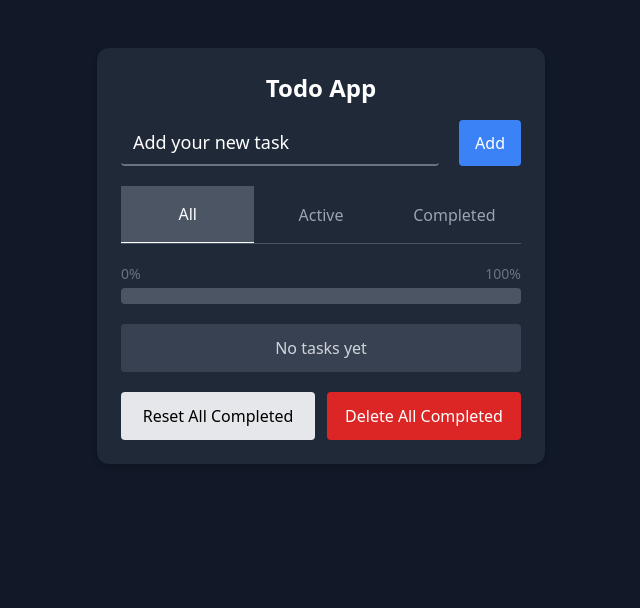
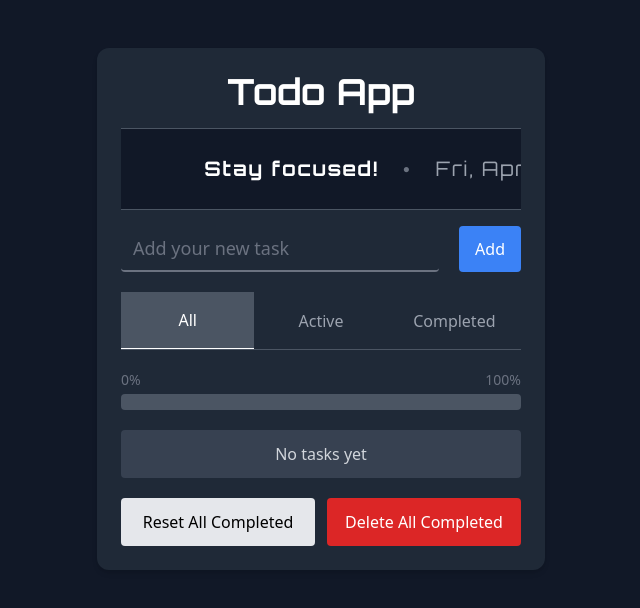
Before and after one commit to minturion1/todo-app-react, a React (Vite) app: page / in a window 1280 px wide. Shown: the top 608 px of the page, without its empty margins (319-959 px from the left). Built offline with nearby package versions, Linux system fonts and the light colour scheme.

Commit message:
ticker added

```diff
--- a/index.html
+++ b/index.html
@@ -3,6 +3,9 @@
   <head>
     <meta charset="UTF-8" />
     <link rel="icon" type="image/svg+xml" href="/favicon.png" />
+    <link rel="preconnect" href="https://fonts.googleapis.com">
+    <link rel="preconnect" href="https://fonts.gstatic.com" crossorigin>
+    <link href="https://fonts.googleapis.com/css2?family=Orbitron:wght@400..900&display=swap" rel="stylesheet">
     <meta name="viewport" content="width=device-width, initial-scale=1.0" />
     <title>ToDo App</title>
   </head>
--- a/src/components/todo/Input.tsx
+++ b/src/components/todo/Input.tsx
@@ -8,7 +8,7 @@ const Input = (props: Props) => {
 
 
     return (
-        <input value={props.value} onKeyDown={(e)=>{if (e.key==="Enter") props.onEnter?.()}} onChange={(e)=>{props.setValue(e.target.value)}} placeholder="Add your new task" className="placeholder-gray-500 text-lg text-white placeholder-white border-b-2 border-gray-500 rounded px-3 py-2 w-full outline-none focus:border-gray-300 bg-transparent "/>
+        <input value={props.value} onKeyDown={(e)=>{if (e.key==="Enter") props.onEnter?.()}} onChange={(e)=>{props.setValue(e.target.value)}} placeholder="Add your new task" className="placeholder-gray-500 text-lg text-white placeholder-gray-500 border-b-2 border-gray-500 rounded px-3 py-2 w-full outline-none focus:border-gray-300 bg-transparent "/>
     )
 }
 
--- /dev/null
+++ b/src/components/ui/Ticker.tsx
@@ -0,0 +1,88 @@
+import { useEffect, useState, useMemo } from "react";
+
+const Ticker = () => {
+    const [time, setTime] = useState(new Date());
+    const hour = time.getHours();
+    const locale = navigator.language;
+
+    let message = "Stay productive";
+
+    if (hour < 12) message = "Good morning!";
+    else if (hour < 18) message = "Stay focused!";
+    else message = "Time to relax!";
+    useEffect(() => {
+        const update = () => setTime(new Date());
+
+        const delay = 60000 - (Date.now() % 60000);
+
+        let interval: ReturnType<typeof setInterval>;
+
+        const timeout: ReturnType<typeof setTimeout> = setTimeout(() => {
+            update();
+            interval = setInterval(update, 60000);
+        }, delay);
+
+        return () => {
+            clearTimeout(timeout);
+            if (interval) clearInterval(interval);
+        };
+    }, []);
+
+    const dateFormatter = useMemo(() =>
+        new Intl.DateTimeFormat(locale, {
+            weekday: 'short',
+            day: 'numeric',
+            month: 'long',
+        }), []
+    );
+
+    const timeFormatter = useMemo(() =>
+        new Intl.DateTimeFormat(locale, {
+            hour: '2-digit',
+            minute: '2-digit',
+        }), []
+    );
+
+    const date = dateFormatter.format(time);
+    const clock = timeFormatter.format(time);
+
+    const items = [...Array(10)];
+
+    return (
+        <div className="relative overflow-hidden border-y border-gray-600  mb-4 bg-gray-900">
+
+
+            <div className="flex w-max animate-marquee py-5">
+
+                {[...items, ...items].map((_, i) => (
+                    <span
+                        key={i}
+                        className=" font-orbitron mx-14 whitespace-nowrap tracking-widest flex items-center gap-4"
+                    >
+                        <span className="text-white font-bold md:text-xl ">
+                            {message}
+                        </span>
+                        <span className="text-gray-500 mx-2 text-xs">●</span>
+                        <span className="text-gray-400 text-lg md:text-xl">
+                            {date}
+                        </span>
+
+                        <span className="text-gray-600">|</span>
+                        <span className="text-red-500 animate-pulse mr-4">● LIVE</span>
+                        <span className="text-gray-600">|</span>
+                        <span className="text-red-500 text-2xl md:text-4xl font-bold drop-shadow-[0_0_8px_rgba(255,0,0,0.6)]">
+                            {clock}
+                        </span>
+                        <span className="text-gray-500 mx-2 text-xs">●</span>
+                        <span className="text-gray-500 font-bold text-sm md:text-base ml-6">
+                            Made by minturion.com
+                        </span>
+                    </span>
+                ))}
+
+            </div>
+        </div>
+    );
+};
+
+export default Ticker;
--- a/src/index.css
+++ b/src/index.css
@@ -1,3 +1,16 @@
 @tailwind base;
 @tailwind components;
 @tailwind utilities;
+
+@keyframes marquee {
+  0% {
+    transform: translateX(350px);
+  }
+  100% {
+    transform: translateX(-50%);
+  }
+}
+
+.animate-marquee {
+  animation: marquee 200s linear infinite;
+}
--- a/src/pages/HomePage.tsx
+++ b/src/pages/HomePage.tsx
@@ -1,4 +1,5 @@
 import Todo from "../components/todo/Todo";
+import Ticker from "../components/ui/Ticker";
 
 
 const HomePage = () => {
@@ -6,10 +7,10 @@ const HomePage = () => {
         <div className="min-h-screen bg-gray-900 flex items-start justify-center pt-12">
         <div className="bg-gray-800 p-6 rounded-xl shadow-md w-full max-w-md">
 
-            <h1 className="text-2xl font-bold text-white mb-4 text-center">
+            <h1 className="font-orbitron text-4xl font-bold text-white mb-4 text-center">
             Todo App
             </h1>
-
+            <Ticker />
             <Todo />
 
         </div>
--- a/tailwind.config.js
+++ b/tailwind.config.js
@@ -5,7 +5,11 @@ export default {
     "./src/**/*.{js,ts,jsx,tsx}",
   ],
   theme: {
-    extend: {},
+    extend: {
+      fontFamily: {
+        orbitron: ['Orbitron', 'sans-serif'],
+      },
+    },
   },
   plugins: [],
 };
```
